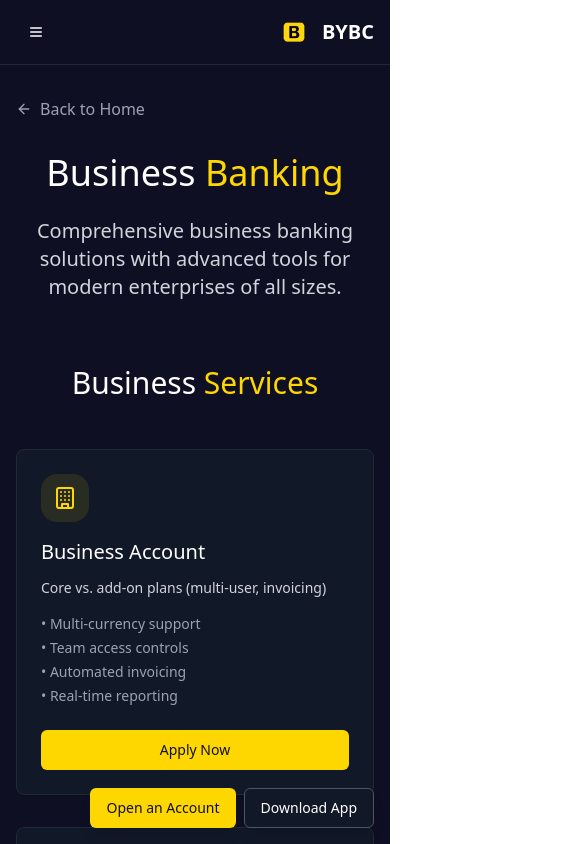
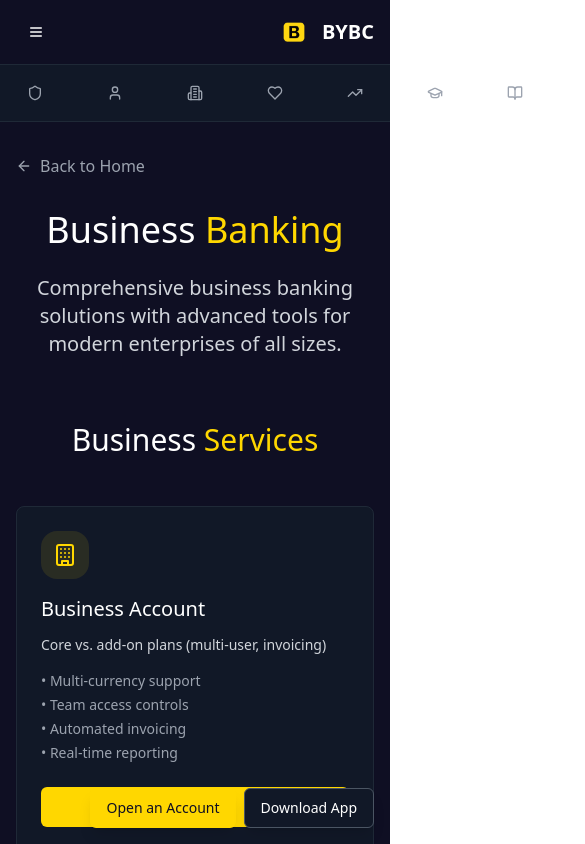
Before and after one commit to BYBC-Banking/bybc-banking-landing-page, a React (Vite) app: page /business in a window 390 px wide. Shown: the top 844 px of the page, 585 px wide, since content can reach past the window. Built offline with nearby package versions, Linux system fonts and the light colour scheme.

Commit message:
Remove small screen Quick Actions hide
Remove the `hidden sm:block` class from the QuickActions component to make it visible on all screen sizes.

```diff
--- a/src/components/header/QuickActions.tsx
+++ b/src/components/header/QuickActions.tsx
@@ -17,7 +17,7 @@ const QuickActions = () => {
   ];
 
   return (
-    <div className="bg-gray-900 border-t border-gray-800 hidden sm:block">
+    <div className="bg-gray-900 border-t border-gray-800">
       <div className="max-w-7xl mx-auto px-4 sm:px-6 lg:px-8">
         <div className="flex items-center justify-center space-x-8 py-3">
           {quickActions.map((action) => (
```
